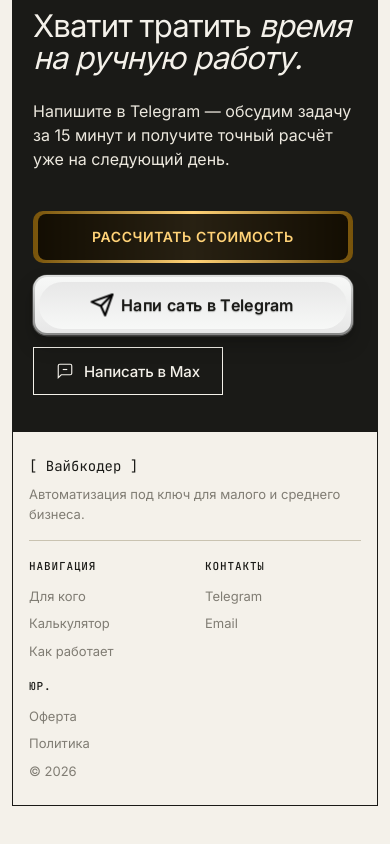
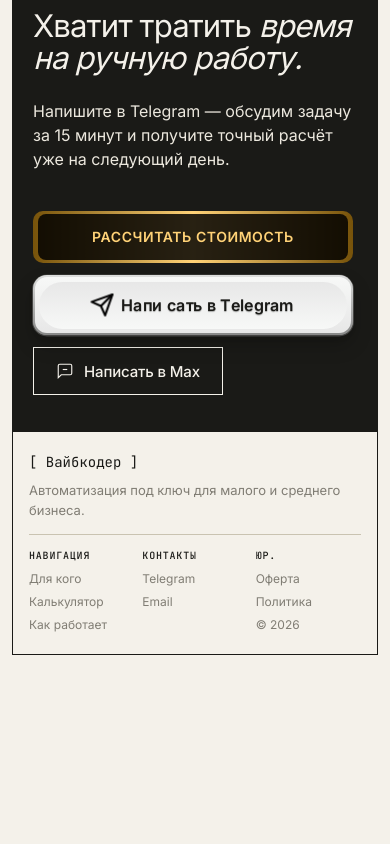
Before and after one commit to Radik707/kalkulator-vaibkodera, a plain HTML site: page index.html in a window 390 px wide. Shown: the part 4650-5494 px from the top of the page. After the commit the page ends 5393 px from the top, so only its background shows below. Drawn offline with Linux system fonts and the light colour scheme.

Commit message:
fix: слайдер не срабатывает при скролле; футер 3-кол на мобильном

```diff
--- a/index.html
+++ b/index.html
@@ -447,6 +447,8 @@
     cursor: pointer;
     height: 30px;
     margin: 0;
+    /* вертикальный скролл проходит сквозь слайдер, горизонтальный — двигает его */
+    touch-action: pan-y;
   }
   .slider-labels {
     display: flex;
@@ -893,17 +895,19 @@
     /* Шаги */
     .step { padding: 24px 20px; }
 
-    /* Футер — бренд на всю ширину, затем 2 колонки */
+    /* Футер — бренд на всю ширину, затем 3 колонки (навигация | контакты | юр.) */
     .foot {
-      grid-template-columns: 1fr 1fr;
-      padding: 24px 16px;
-      gap: 20px;
+      grid-template-columns: repeat(3, 1fr);
+      padding: 20px 16px;
+      gap: 16px 8px;
     }
     .foot .col:first-child {
-      grid-column: span 2;
-      padding-bottom: 16px;
+      grid-column: span 3;
+      padding-bottom: 14px;
       border-bottom: 1px solid var(--line-2);
     }
+    .foot .col h4 { margin-bottom: 8px; font-size: 10px; }
+    .foot .col ul { gap: 5px; font-size: 12px; }
   }
 </style>
 </head>
```
